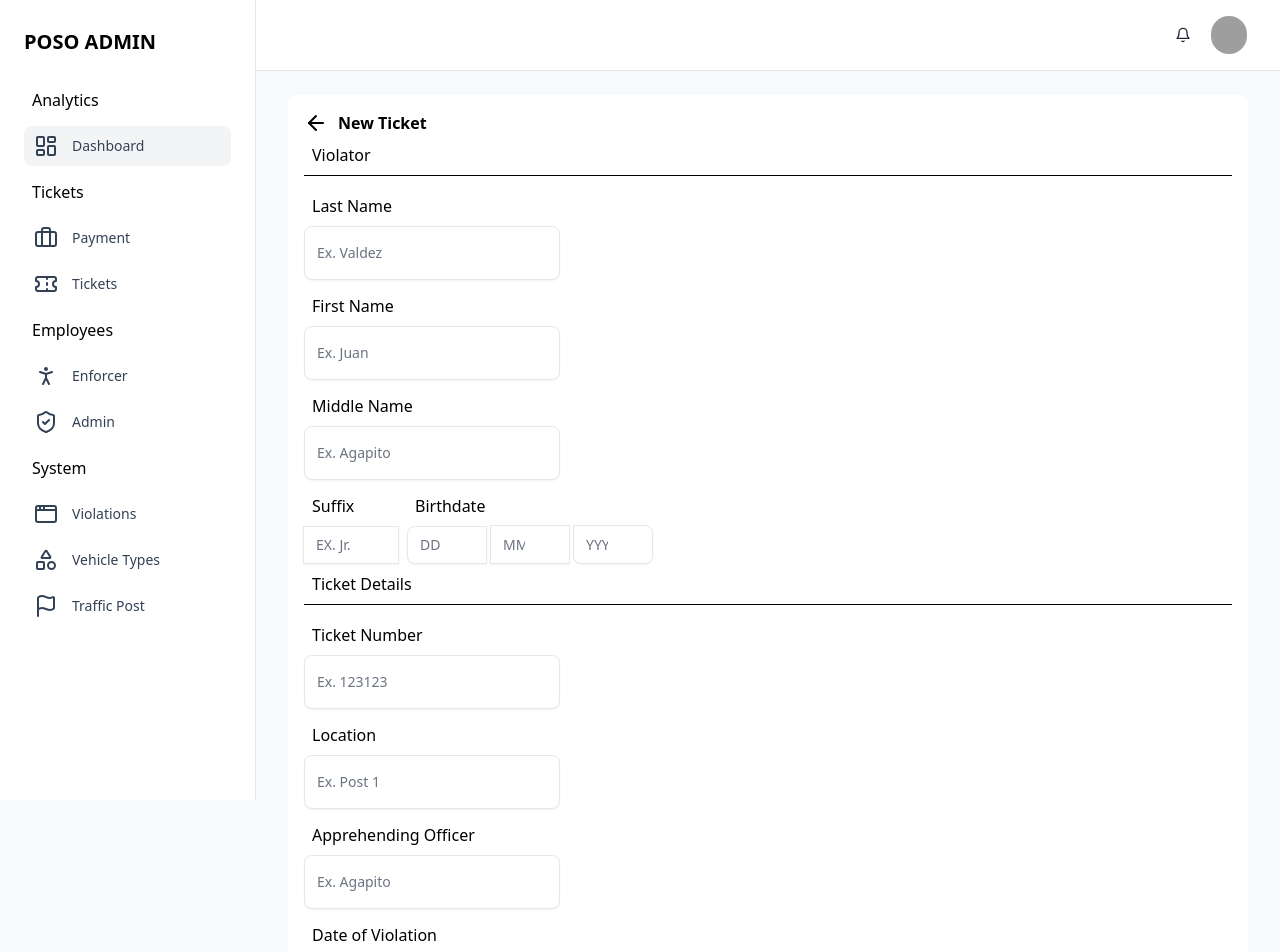
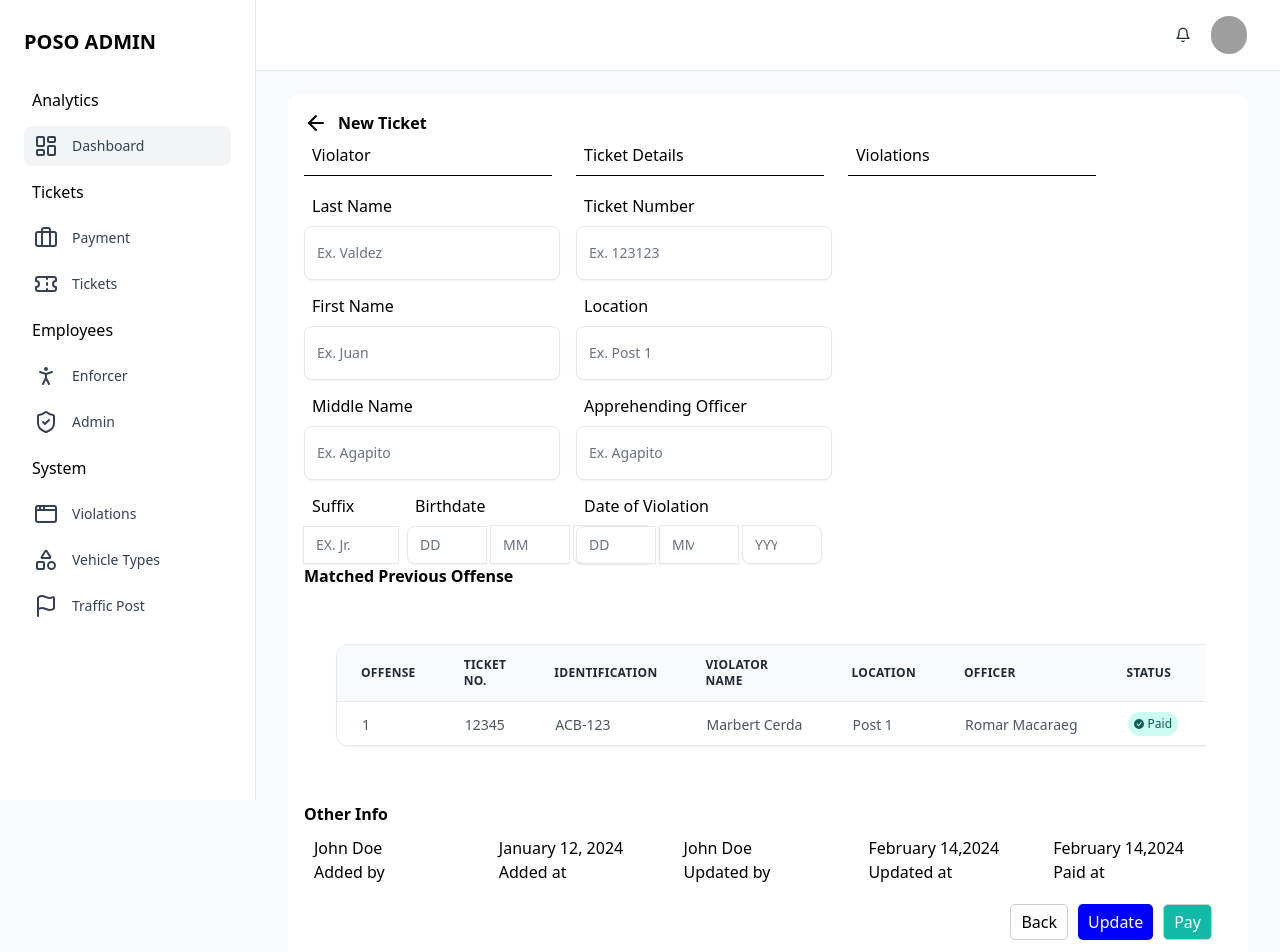
Before and after one commit to romarmph/poso_admin, a SvelteKit app: page /tickets/1 in a window 1280 px wide. Shown: the top 952 px of the page. Built offline with nearby package versions, Linux system fonts and the light colour scheme; grey boxes are pictures that could not be loaded.

Commit message:
ticketupdated

```diff
--- a/src/routes/(app)/tickets/[id]/+page.svelte
+++ b/src/routes/(app)/tickets/[id]/+page.svelte
@@ -8,10 +8,9 @@
     <h1 style="font-weight: bold;">New Ticket</h1>
 </header>
 
-<div style="">
-    <!-- Form -->
-    <div style="">
-        <!-- Violator -->
+<!-- Form -->
+<div class="grid grid-cols-7 gap-6">
+    <div class="col-span-2">
         <ul class="space-y-1.5">
             <div style="border-bottom: 1px solid black; margin-bottom: 10px;">
                 <SidebarDivider title="Violator" />
@@ -66,6 +65,7 @@
                             <div>
                                 <SidebarDivider title="Birthdate" />
                                 <div class="sm:flex">
+                                    <!-- Wrap birthdate input fields in a row -->
                                     <input
                                         id="birthdate-day"
                                         type="text"
@@ -75,7 +75,7 @@
                                     <input
                                         id="birthdate-month"
                                         type="text"
-                                        class="py-2 px-3 pe-11 block w-20 mr-1 border-gray-200 shadow-sm -mt-px -ms-px sm:first:ms-0 sm:first:rounded-se-none sm:last:rounded-es-none text-sm relative focus:z-10 focus:border-blue-500 focus:ring-blue-500 disabled:opacity-50 disabled:pointer-events-none dark:bg-slate-900 dark:border-gray-700 dark:text-gray-400 dark:focus:ring-gray-600"
+                                        class="py-2 px-3 pe-4 block w-20 mr-1 border-gray-200 shadow-sm -mt-px -ms-px sm:first:ms-0 sm:first:rounded-se-none sm:last:rounded-es-none text-sm relative focus:z-10 focus:border-blue-500 focus:ring-blue-500 disabled:opacity-50 disabled:pointer-events-none dark:bg-slate-900 dark:border-gray-700 dark:text-gray-400 dark:focus:ring-gray-600"
                                         placeholder="MM"
                                     />
                                     <input
@@ -92,9 +92,7 @@
             </div>
         </ul>
     </div>
-
-    <div style="flex-basis: calc(33.33% - 1px); margin-bottom: 20px;">
-        <!-- Ticket detail -->
+    <div class="col-span-2">
         <ul class="space-y-1.5">
             <div style="border-bottom: 1px solid black; margin-bottom: 10px;">
                 <SidebarDivider title="Ticket Details" />
@@ -166,9 +164,7 @@
             </div>
         </ul>
     </div>
-
-    <div style="flex-basis: calc(33.33% - 10px); margin-bottom: 20px;">
-        <!-- Violations -->
+    <div class="col-span-2">
         <ul class="space-y-1.5">
             <div style="border-bottom: 1px solid black; margin-bottom: 10px;">
                 <SidebarDivider title="Violations" />
@@ -474,11 +470,11 @@
         >Back</button
     >
     <button
-        style="background-color: blue; color: white; padding: 5px 10px; border: none; border-radius: 5px;"
+        style="margin-right: 10px; background-color: blue; color: white; padding: 5px 10px; border: none; border-radius: 5px;"
         >Update</button
     >
     <button
-        style="background-color: green; color: white; padding: 5px 10px; border: none; border-radius: 5px;"
-        >Pay
-    </button>
+        style="margin-right: 10px; background-color: #14B8A6; color: white; border: 1px solid #ccc; padding: 5px 10px; border-radius: 5px; "
+        >Pay</button
+    >
 </footer>
```
